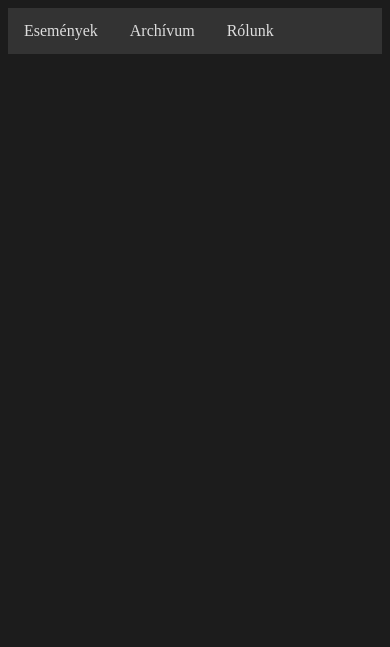
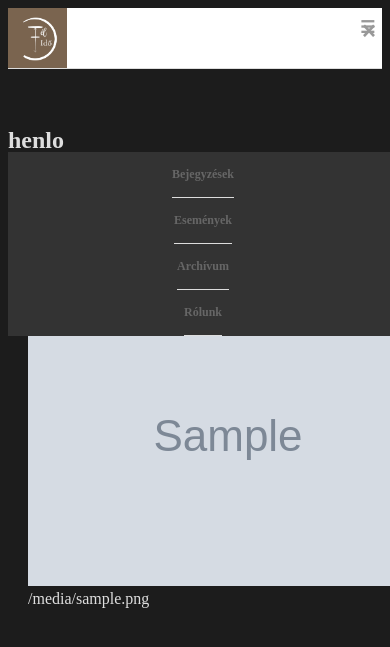
Before and after one commit to BenTheFire222/felido_project, a Flask app: template templates/index.html in a window 390 px wide; the page is wider, and only the part inside the window is pictured. Shown: the top 647 px of that part. Run offline with Flask 2, Linux system fonts and the light colour scheme; the template is opened without the code that fills it: most values are stand-ins (such as "Sample title", 1, 10 or a date in 2020); grey boxes marked "Sample" are stand-in pictures.

Commit message:
a lot of stuff.

```diff
--- a/app.py
+++ b/app.py
@@ -21,11 +21,15 @@ def index():  # put application's code here
 
 @app.route('/article/<id>')
 def article(id):
-    response = requests.get("http://192.168.0.174:1337/api/articles/" + id, headers={"Authorization": TOKEN})
+    response = requests.get("http://192.168.0.174:1337/api/articles?populate=*/" + id, headers={"Authorization": TOKEN})
     article = json.loads(response.content)
     attrs = article['data']['attributes']
     return templating.render_template('index.html', attrs=attrs)
 
-
+@app.route('/about')
+@app.route('/events')
+@app.route('/archive')
+def wip():
+    return templating.render_template('wip.html')
 if __name__ == '__main__':
     app.run(host='0.0.0.0')
--- a/static/css/style.css
+++ b/static/css/style.css
@@ -18,6 +18,7 @@ li a {
     padding: 14px 16px;
     text-decoration: none;
 }
+
 /* Change the link color to #111 (black) on hover */
 li a:hover {
     background-color: #111;
@@ -35,6 +36,11 @@ li a:hover {
     right: 0;
     height: auto;
     display: block;
+}
+
+.logo_mobile {
+    height: 100%;
+    width: auto;
 }
 
 
@@ -90,7 +96,6 @@ a.socmedia:active {
 }
 
 
-
 .article {
 
 }
@@ -114,6 +119,7 @@ body {
     flex: 0 0 220px;
 
 }
+
 .sideBox {
     display: inherit;
     flex-direction: column;
@@ -153,8 +159,140 @@ a:active {
     color: #dedede;
 }
 
-@media only screen and (max-width: 37.5em) {
-  .sidebar, .sideBox, .top_image_cont {
-      display: none;
-  }
+.top_header {
+    width: 100%;
+    background: #ffffff;
+    height: 60px;
+    line-height: 60px;
+    border-bottom: 1px solid #dddddd;
 }
+
+.hamburger {
+    background: none;
+    position: absolute;
+    top: 0;
+    right: 0;
+    line-height: 45px;
+    padding: 5px 15px 0 15px;
+    color: #999;
+    border: 0;
+    font-size: 1.4em;
+    font-weight: bold;
+    cursor: pointer;
+    outline: none;
+    z-index: 10000000000000;
+}
+
+.cross {
+    background: none;
+    position: absolute;
+    top: 0;
+    right: 0;
+    padding: 7px 15px 0 15px;
+    color: #999;
+    border: 0;
+    font-size: 3em;
+    line-height: 65px;
+    font-weight: bold;
+    cursor: pointer;
+    outline: none;
+    z-index: 10000000000000;
+}
+
+.menu {
+    z-index: 1000000;
+    font-weight: bold;
+    font-size: 0.8em;
+    width: 100%;
+    background: #f1f1f1;
+    position: absolute;
+    text-align: center;
+    font-size: 12px;
+}
+
+.menu ul {
+    display: flex;
+    flex-direction: column;
+    justify-content: space-evenly;
+    align-items: center;
+    margin: 0;
+    padding: 0;
+    list-style-type: none;
+    list-style-image: none;
+}
+
+.menu li {
+    display: block;
+    padding: 15px 0 15px 0;
+    border-bottom: #dddddd 1px solid;
+}
+
+.menu li:hover {
+    display: block;
+    background: #ffffff;
+    padding: 15px 0 15px 0;
+    border-bottom: #dddddd 1px solid;
+}
+
+.menu ul li a {
+    text-decoration: none;
+    margin: 0;
+    color: #666;
+}
+
+.menu ul li a:hover {
+    color: #666;
+    text-decoration: none;
+}
+
+.menu a {
+    text-decoration: none;
+    color: #666;
+}
+
+.menu a:hover {
+    text-decoration: none;
+    color: #666;
+}
+
+.glyphicon-home {
+    color: white;
+    font-size: 1.5em;
+    margin: 0 auto;
+}
+
+header {
+    display: inline-block;
+    font-size: 12px;
+}
+
+span {
+    display: flex;
+    padding-left: 20px;
+}
+
+.article {
+    border: 1px solid #dedede;
+}
+
+.solid_divider {
+    border: 3px solid #dedede;
+}
+
+#felido_heading {
+    display: flex;
+    justify-content: center;
+    align-items: center;
+}
+
+@media only screen and (max-width: 1000px) {
+    .sidebar, .sideBox, .top_image_cont, .navbar {
+        display: none;
+    }
+}
+
+@media screen and (min-width: 1025px) and (max-width: 999999px) {
+    .menu, .glyphicon-home, .top_header, .hamburger, .cross {
+        display: none;
+    }
+}
--- a/templates/article_list.html
+++ b/templates/article_list.html
@@ -2,8 +2,11 @@
 <html lang="en">
 <head>
     <meta charset="UTF-8">
-    <title>Félidő</title>
+    <!-- we need this for mobile devices to use the whole screen -->
+    <meta name="viewport" content="width=device-width, initial-scale=1">
+    <title>{% block title %}Cikkek{% endblock %} -- Félidő</title>
     <link rel="stylesheet" href="../static/css/style.css">
+    <link rel="icon" type="image/x-icon" href="../static/images/logokicsi.png">
 </head>
 <body>
 <div class="top_image_cont">
@@ -15,10 +18,35 @@
 
 <div class="navbar">
     <ul>
-        <li><a href="/list">Bejegyzések</a></li>
-        <li><a href="events.html">Események</a></li>
-        <li><a href="archive.html">Archívum</a></li>
-        <li><a href="about.html">Rólunk</a></li>
+        <li><a href="/">Bejegyzések</a></li>
+        <li><a href="/events">Események</a></li>
+        <li><a href="/archive">Archívum</a></li>
+        <li><a href="/about">Rólunk</a></li>
+    </ul>
+</div>
+
+
+<header class="top_header">
+    <img src="../static/images/FelidoLogo.jpg" class="logo_mobile">
+    <h1>henlo</h1>
+    <button class="hamburger">&#9776;</button>
+    <button class="cross">&#735;</button>
+</header>
+
+<div class="menu">
+    <ul>
+        <a href="/">
+            <li>Bejegyzések</li>
+        </a>
+        <a href="/events">
+            <li>Események</li>
+        </a>
+        <a href="/archive">
+            <li>Archívum</li>
+        </a>
+        <a href="/about">
+            <li>Rólunk</li>
+        </a>
     </ul>
 </div>
 
@@ -48,6 +76,7 @@
         </div>
     </div>
 
+    {% block content %}
         <div class="article_cont">
             {% for art in articles %}
                 <div class="article">
@@ -55,7 +84,9 @@
 
                     <p>
                         <a href="/article/{{ art.id }}">
-                        {{ art.attributes.Title }}
+                    <h2>{{ art.attributes.Title }}</h2>
+                    <hr class="solid_divider">
+                    <img src="{{ art.attributes.Image }}" alt="placeholder" width="100%" height="auto">
                     </a>
                     </p>
 
@@ -65,7 +96,9 @@
         </div>
         </div>
 
+        <script type="text/javascript" src="https://code.jquery.com/jquery-latest.min.js"></script>
+        <script src="../static/scripts/hamburger.js"></script>
 
-
+    {% endblock %}
 </body>
 </html>
--- a/templates/index.html
+++ b/templates/index.html
@@ -1,56 +1,15 @@
-<!DOCTYPE html>
-<html lang="en">
-<head>
-    <meta charset="UTF-8">
-    <title>Félidő</title>
-    <link rel="stylesheet" href="../static/css/style.css">
-    <link rel="icon" type="image/x-icon" href="../static/images/FelidoLogo.jpg">
-</head>
-<body>
-<div class="top_image_cont">
-    <a href="/list">
-        <img src="../static/images/placeholder.png" alt="placeholder" width="100%" height="5%">
-        <img class="logo" src="../static/images/FelidoLogo.jpg" alt="logo">
-    </a>
-</div>
-<div class="navbar">
-<ul>
-    <li><a href="events.html">Események</a></li>
-    <li><a href="archive.html">Archívum</a></li>
-    <li><a href="about.html">Rólunk</a></li>
-</ul>
-</div>
+{% extends "article_list.html" %}
 
-<div class="sidebar">
-    <div class="sideBox">
-        <a href="https://www.facebook.com/profile.php?id=100086869088548" target="_blank"><h1 class="socmedia"><img
-                src="../static/images/2021_Facebook_icon.svg" width="auto" height="20" alt="facebook logo">&nbsp;facebook
-        </h1></a>
-        <a href="https://www.instagram.com/felidomusic" target="_blank"><h1 class="socmedia"><img
-                src="../static/images/Instagram_logo_2016.svg" width="auto" height="20" alt="instagram logo">&nbsp;instagram
-        </h1></a>
-        <a href="https://www.youtube.com/channel/UCWse5lxmUzp29nzuAcHT-Bg"><h1 class="socmedia"><img src="../static/images/YouTube_full-color_icon_(2017).svg" width="auto" height="20"
-                                  alt="youtube logo">&nbsp;youtube</h1></a>
-        <a href="https://open.spotify.com/user/31po7zy2szyqgtmsuirxrj7e3rgu"><h1 class="socmedia"><img src="../static/images/Spotify_logo_without_text.svg" width="auto" height="20"
-                                  alt="spotify logo">&nbsp;spotify</h1></a>
-    </div>
-    <div class="sideBox">
-        <iframe width="220" height="220" src="https://www.youtube.com/embed/yLNpy62jIFk" title="YouTube video player"
-                frameborder="0"
-                allow="accelerometer; autoplay; clipboard-write; encrypted-media; gyroscope; picture-in-picture"
-                allowfullscreen></iframe>
-    </div>
+{% block title %}{{ attrs.Title }}{% endblock %}
+
+{% block content %}
     <div class="article_cont">
-        <div class="article">
+        <div class="article_content">
             <h1>{{ attrs.Title|safe }}</h1>
             <p>
                 {{ attrs.Content|safe }}
             </p>
+            <img src="{{ attrs.Image }}">{{ attrs.Image|safe }}
         </div>
     </div>
-
-</div>
-
-
-</body>
-</html>
+{% endblock %}
```
Also changed, not shown: static/css/wip.css (added, +11 -0 lines), static/scripts/hamburger.js (added, +19 -0 lines), templates/wip.html (added, +14 -0 lines). Lines whose indentation alone changed are shown as unchanged.
